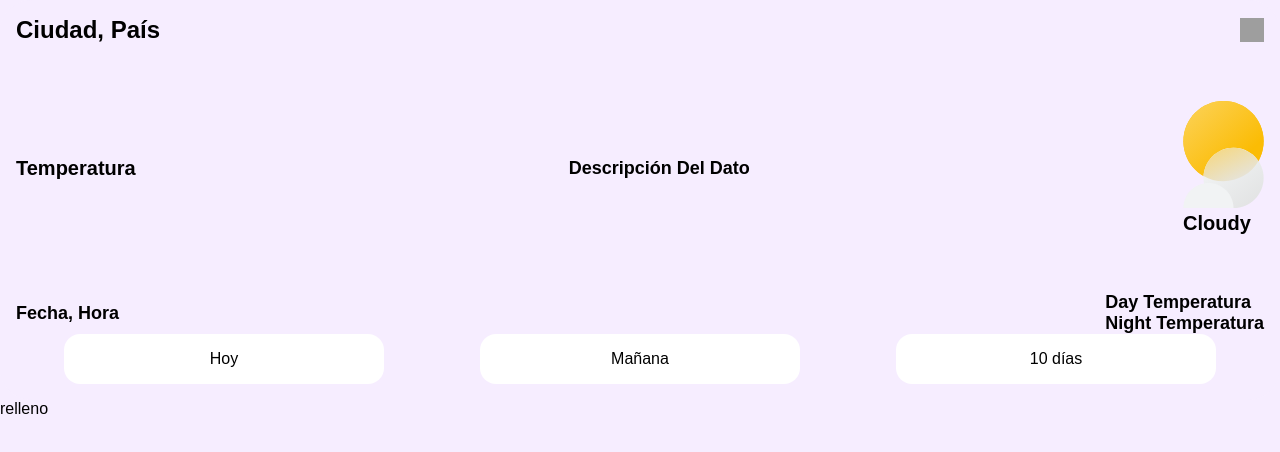
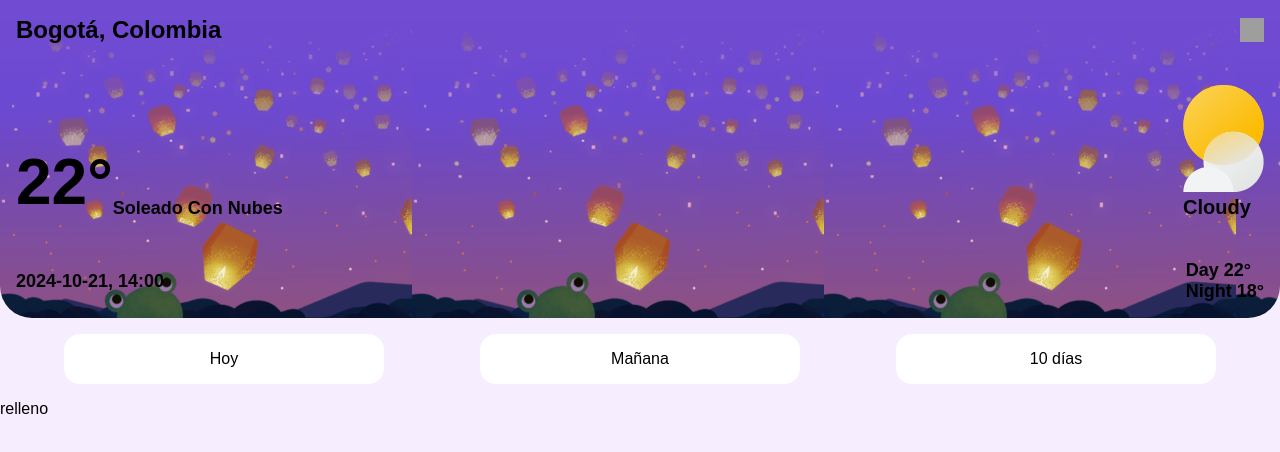
Before and after one commit to OugMontiel/pushUpWeatherApp, a Vue app: page / in a window 1280 px wide. Shown: the top 452 px of the page. Built offline with nearby package versions, Linux system fonts and the light colour scheme; grey boxes are pictures that could not be loaded.

Commit message:
fix: :art: se ve bonito peo hay algunos cambios importantes .. a tener encuenta

```diff
--- a/src/components/header.vue
+++ b/src/components/header.vue
@@ -1,29 +1,33 @@
 <template>
     <header :class="headerClass" :style="headerStyle">
         <div class="headerContent">
-            <!-- Bucador de ciudades -->
+            <!-- Buscador de ciudades -->
             <div class="headerSearch">
-                <h1 v-if="!searchActive">Ciudad, País</h1>
+                <h1 v-if="!searchActive">{{ ciudad }}, {{ pais }}</h1>
                 <input type="text" v-if="searchActive" @blur="toggleSearch" placeholder="Buscar ciudad...">
                 <img src="/icon/searchHeader.svg" alt="Icono de búsqueda" @click="toggleSearch" class="searchIcon">
             </div>
 
             <!-- Temperatura -->
             <div class="headerTemp">
-                <h2 class="blond">Temperatura</h2>
-                <h3>Descripción del dato</h3>
-                <div>
+                <h1 class="blond">{{ temperaturaHoy }}°</h1>
+                <h3>{{ descripcionDia }}</h3>
+                <div v-if="isExpanded">
+                    <img src="/icon/solesHeaderExpandido.svg" alt="Icono de clima">
+                    <h2>{{ descripcionClima }}</h2>
+                </div>
+                <div v-if="!isExpanded">
                     <img src="/icon/solesHeader.svg" alt="Icono de clima">
-                    <h2 v-if="isExpanded">Cloudy</h2>
+                    <h2>{{ descripcionClima }}</h2>
                 </div>
             </div>
 
             <!-- Fecha y predicción -->
             <div v-if="isExpanded" class="headerDate">
-                <h3>Fecha, Hora</h3>
+                <h3>{{ fecha }}, {{ hora }}</h3>
                 <div class="blond">
-                    <h3>Day Temperatura</h3>
-                    <h3>Night Temperatura</h3>
+                    <h3>Day {{ temperaturaHoy }}°</h3>
+                    <h3>Night {{ temperaturaManana }}°</h3>
                 </div>
             </div>
         </div>
@@ -41,8 +45,16 @@
 export default {
     data() {
         return {
-            isExpanded: true,   // Controla si el header está expandido o contraído
-            searchActive: false // Controla si el input de búsqueda está activo
+            isExpanded: true,          // Controla si el header está expandido o contraído
+            searchActive: false,       // Controla si el input de búsqueda está activo
+            ciudad: '',                // Ciudad (será obtenida de una petición)
+            pais: '',                  // País (será obtenido de una petición)
+            temperaturaHoy: '',        // Temperatura del día actual
+            temperaturaManana: '',     // Temperatura del día siguiente
+            fecha: '',                 // Fecha actual
+            hora: '',                  // Hora actual
+            descripcionDia: '',        // Descripción del clima del día actual
+            descripcionClima: '',      // Descripción adicional del clima (ej: soleado, nublado)
         };
     },
     computed: {
@@ -58,6 +70,8 @@ export default {
     },
     mounted() {
         window.addEventListener('scroll', this.handleScroll); // Escucha el evento scroll
+        // Aquí  hacer la petición
+        this.fetchWeatherData();
     },
     beforeDestroy() {
         window.removeEventListener('scroll', this.handleScroll); // Limpieza del evento
@@ -69,29 +83,58 @@ export default {
         },
         toggleSearch() {
             this.searchActive = !this.searchActive; // Alternar el input de búsqueda
+        },
+        fetchWeatherData() {
+            // Simulación de una petición de API para obtener datos (esto se reemplaza con tu petición real)
+            const weatherData = {
+                ciudad: 'Bogotá',
+                pais: 'Colombia',
+                temperaturaHoy: 22,
+                temperaturaManana: 18,
+                fecha: '2024-10-21',
+                hora: '14:00',
+                descripcionDia: 'Soleado con nubes',
+                descripcionClima: 'Cloudy',
+            };
+
+            // Asignar los datos obtenidos a las variables reactivas
+            this.ciudad = weatherData.ciudad;
+            this.pais = weatherData.pais;
+            this.temperaturaHoy = weatherData.temperaturaHoy;
+            this.temperaturaManana = weatherData.temperaturaManana;
+            this.fecha = weatherData.fecha;
+            this.hora = weatherData.hora;
+            this.descripcionDia = weatherData.descripcionDia;
+            this.descripcionClima = weatherData.descripcionClima;
         }
     },
 };
 </script>
 
 <style scoped>
+
+header{
+    display: flex;
+    flex-direction: column;
+    justify-content: flex-start;
+    transition: background-color var(--transition-3), color var(--transition-3);
+}
+
 /* Estilos del header expandido */
 .header-expanded {
     background-color: var(--white-fondo);
     color: var(--white);
-    display: flex;
-    flex-direction: column;
-    justify-content: flex-start;
-    padding: 1em;
-    transition: background-color var(--transition-3), color var(--transition-3);
-    border-radius: 2em;
 }
 
 .headerContent {
+    background-image: url(../../public/icon/fondoHeaderExpandido.png);
     display: flex;
     flex-direction: column;
     justify-content: space-between;
     flex-grow: 1;
+    padding: 1em;
+    border-bottom-left-radius: 2em;
+    border-bottom-right-radius: 2em;
 }
 
 .headerSearch,
@@ -102,16 +145,24 @@ export default {
     align-items: center;
 }
 
+.headerTemp h1{
+    font-size: 4em;
+}
+.headerTemp h3{
+    flex-grow:1;
+}
+.headerTemp h3,
+.headerTemp h1{
+    height: 100%;
+    display: flex;
+    justify-content: flex-start;
+    align-items: flex-end;
+}
+
 /* Estilos del header contraído */
 .header-collapsed {
     background-color: var(--white-header);
     color: var(--black);
-    display: flex;
-    flex-direction: column;
-    justify-content: flex-start;
-    align-items: center;
-    padding: 0.5em;
-    transition: background-color var(--transition-3), color var(--transition-3);
 }
 
 /* Estilos para el input de búsqueda y el ícono */
@@ -128,6 +179,7 @@ export default {
 }
 
 .headerButtons {
+    padding: 1em;
     display: flex;
     justify-content: space-around;
 }
```
Also changed, not shown: public/icon/solesHeader.svg, public/icon/solesHeaderExpandido.svg (added).
